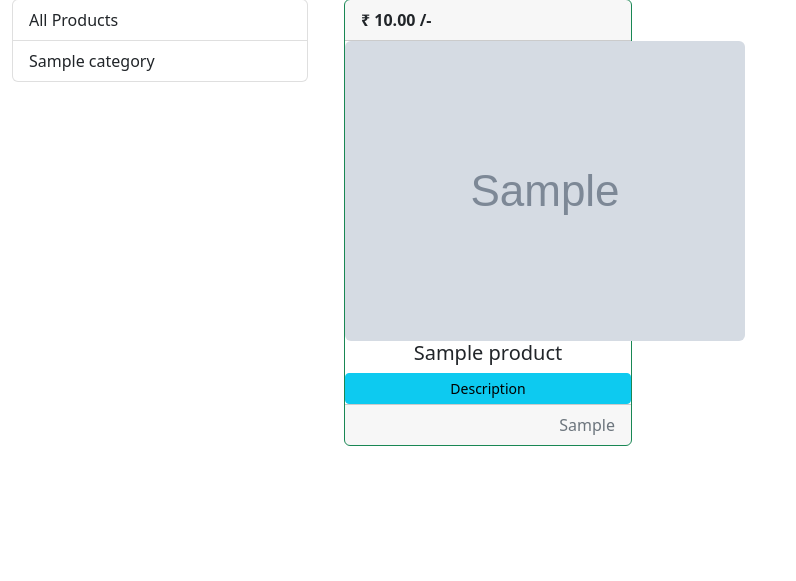
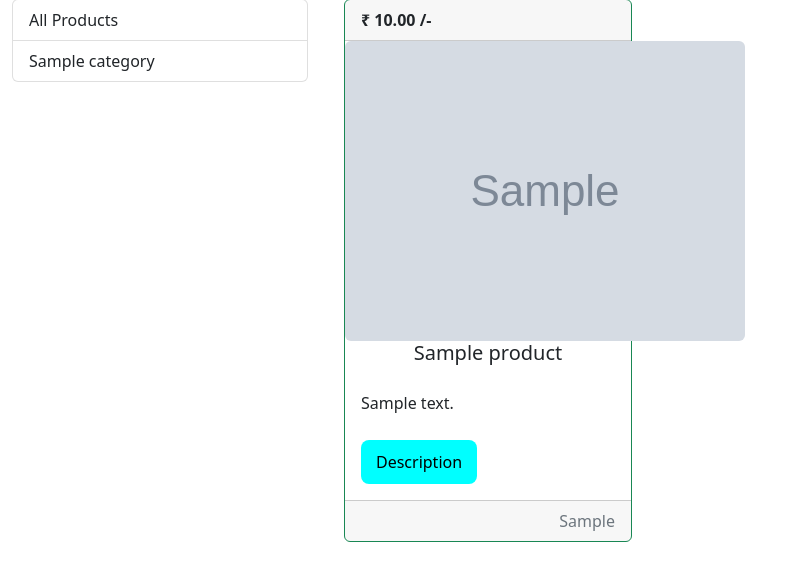
Before and after one commit to SaurabhHable/Q-Mart-App, a Django app: page / in a window 1280 px wide. Shown: the part 129-710 px from the top of the page, without its empty margins (0-796 px from the left). Run offline with Django 4.2, Linux system fonts and the light colour scheme; tables that the repository leaves empty hold one stand-in row (values such as "Sample post"); grey boxes marked "Sample" are stand-in pictures; some libraries are stand-ins or nearby versions.

Commit message:
Individual desc. toggle setting successful.

```diff
--- a/myApp/templates/myApp/base.html
+++ b/myApp/templates/myApp/base.html
@@ -7,10 +7,15 @@
     <meta name="viewport" content="width=device-width, initial-scale=1.0">
     <link rel="stylesheet" href="{% static 'myApp/css/bootstrap.css' %}">
     <title>
-        {% block title %}
-            Base Title
-        {% endblock %}
+      {% block title %}
+          Base Title
+      {% endblock %}
     </title>
+    <style>
+      {% block styling %}
+
+      {% endblock styling %}
+    </style>
 </head>
 <body>
     <nav class="navbar navbar-expand-lg" style="background-color: #e3f2fd;">
@@ -61,5 +66,11 @@
     <script src='{% static 'myApp/js/bootstrap.js' %}'></script>
     <script src='{% static 'myApp/js/jquery-3.6.1.js' %}'></script>
     <script src='{% static 'myApp/js/popper.min.js' %}'></script>
+    <script src="https://cdnjs.cloudflare.com/ajax/libs/jquery/3.6.3/jquery.min.js"></script>
+    <script>
+      $(".description-btn").on('click', function(){
+        $(this).parent().toggleClass("showContent");
+      });
+    </script>
 </body>
 </html>
--- a/myApp/templates/myApp/list.html
+++ b/myApp/templates/myApp/list.html
@@ -3,6 +3,31 @@
 {% block title %}
     Q-Mart Products
 {% endblock %}
+{% block styling %}
+  #desc{
+    line-height: 28px;
+    height: 25px;
+    overflow: hidden;
+  }
+  .description-btn{
+    display: inline-block;
+    color: black;
+    background-color: cyan;
+    text-decoration: none;
+    padding: 10px 15px;
+    border-radius: 8px;
+    margin-top: 10px;
+  }
+  .description-btn:hover{
+    box-shadow: 0 5px 5px red;
+  }
+  .box.showContent #desc{
+    height: auto;
+  }
+  .box.showContent a.description-btn{
+    background-color: red;
+  }
+{% endblock styling %}
 
 {% block content %}
 {% for msg in messages %}
@@ -10,7 +35,7 @@
 {% endfor %}
 <div class="container-fluid mt-3">
     <div class="row">
-      {% comment %} Filter {% endcomment %}
+      <!-- Filter -->
       <div class="col-lg-3 mx-auto">
         <h1 class="text-center">Categories</h1>
         <!-- Hover added -->
@@ -19,7 +44,6 @@
            {% for ctgry in categories %}
            <a href="?category={{ctgry.id}}" class="list-group-item list-group-item-action">{{ctgry.name}}</a>
            {% endfor %}
-
         </div>
       </div>
       {% comment %} All products display {% endcomment %}
@@ -38,14 +62,13 @@
                             {{ prod.name }}
                         </h5>
                     </div>
-                    <a class="btn btn-sm btn-info" data-bs-toggle="collapse" href="#eg" role="button" aria-expanded="false" aria-controls="eg">
-                      Description
-                    </a>
-                    <div class="collapse" id="eg">
-                      <div class="card card-body">
-                        {{prod.description}}
+
+                      <div class="card-body">
+                        <div class="box">
+                          <p class="card-text" id="desc">{{prod.description}}</p>
+                          <a href="javascript:void();" class="description-btn">Description</a>
+                        </div>
                       </div>
-                    </div>
                     <div class="card-footer text-muted d-flex justify-content-end">
                       {{prod.availability}}
                     </div>
```
